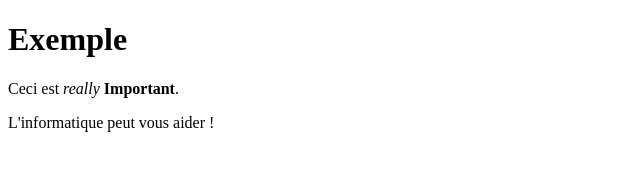
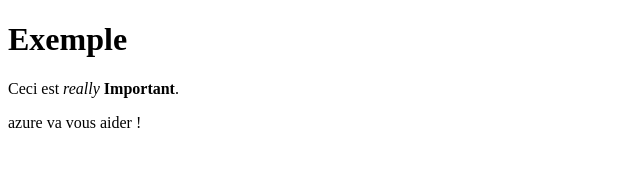
Before and after one commit to privietdz/WebStat, a plain HTML site: page index.html in a window 1280 px wide. Shown: the full height of the page, 0-640 px from the left. Drawn offline with Linux system fonts and the light colour scheme.

Commit message:
Update index.html

```diff
--- a/index.html
+++ b/index.html
@@ -8,6 +8,6 @@
  <h1>Exemple</h1>
  <p>Ceci est
   <i>really</i>  <b>Important</b>.  </p>
-  <p> L'informatique peut vous aider ! </p>
+  <p> azure va vous aider ! </p>
 </body>
 </html>
```
